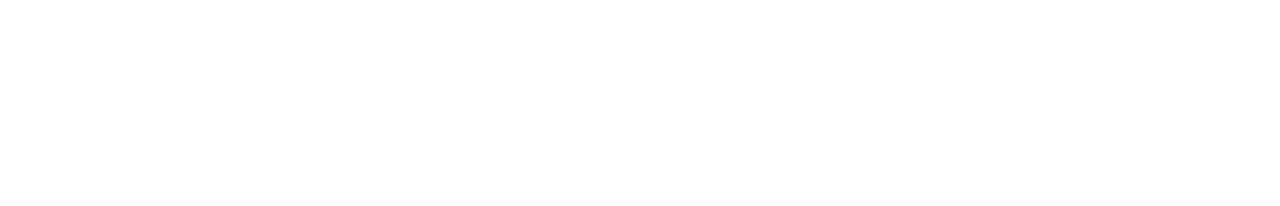
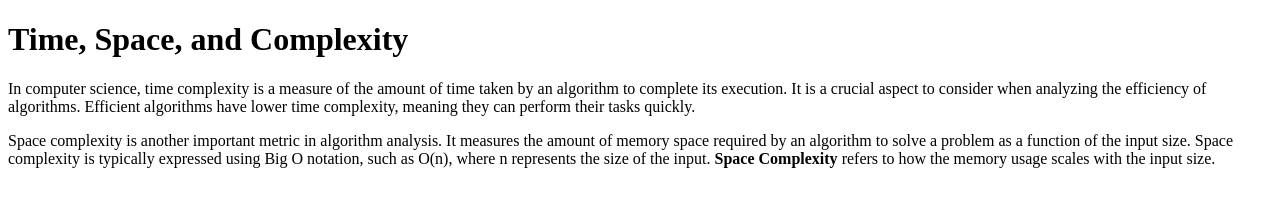
Before and after one commit to acciojob/time-and-space-complexity-nikki0906, a website: page main.html in a window 1280 px wide. Drawn offline with Linux system fonts and the light colour scheme.

Commit message:
created a submission

```diff
--- a/main.html
+++ b/main.html
@@ -8,6 +8,12 @@
 
 <body>
 	<!-- the entire body must be written by student -->
+    <h1>Time, Space, and Complexity</h1>
+
+    <p>In computer science, time complexity is a measure of the amount of time taken by an algorithm to complete its execution. It is a crucial aspect to consider when analyzing the efficiency of algorithms. Efficient algorithms have lower time complexity, meaning they can perform their tasks quickly.</p>
+
+    <p>Space complexity is another important metric in algorithm analysis. It measures the amount of memory space required by an algorithm to solve a problem as a function of the input size. Space complexity is typically expressed using Big O notation, such as O(n), where n represents the size of the input. <b>Space Complexity</b> refers to how the memory usage scales with the input size.</p>
+
     <script type="text/javascript" src="./script.js">
 </script>
 
```
